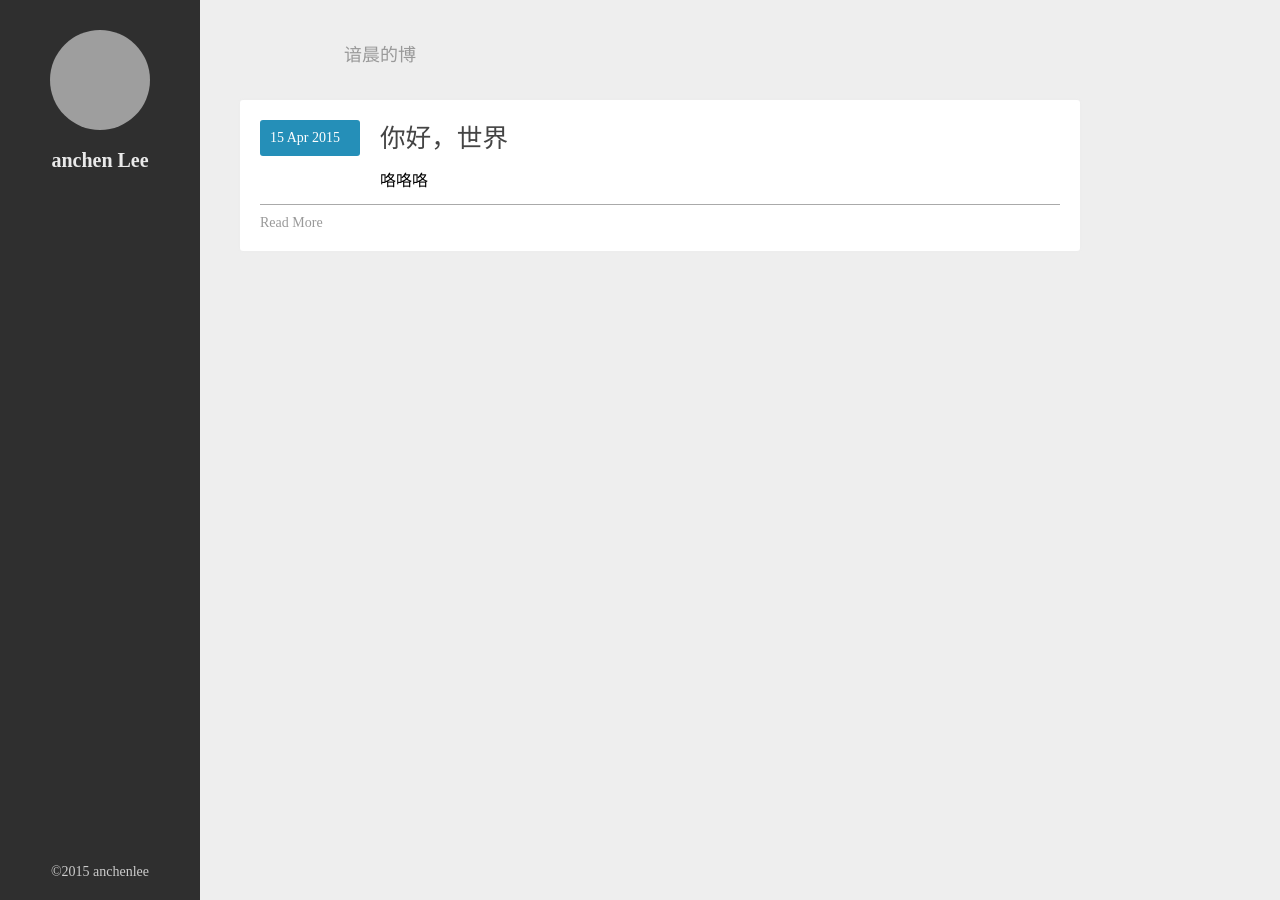
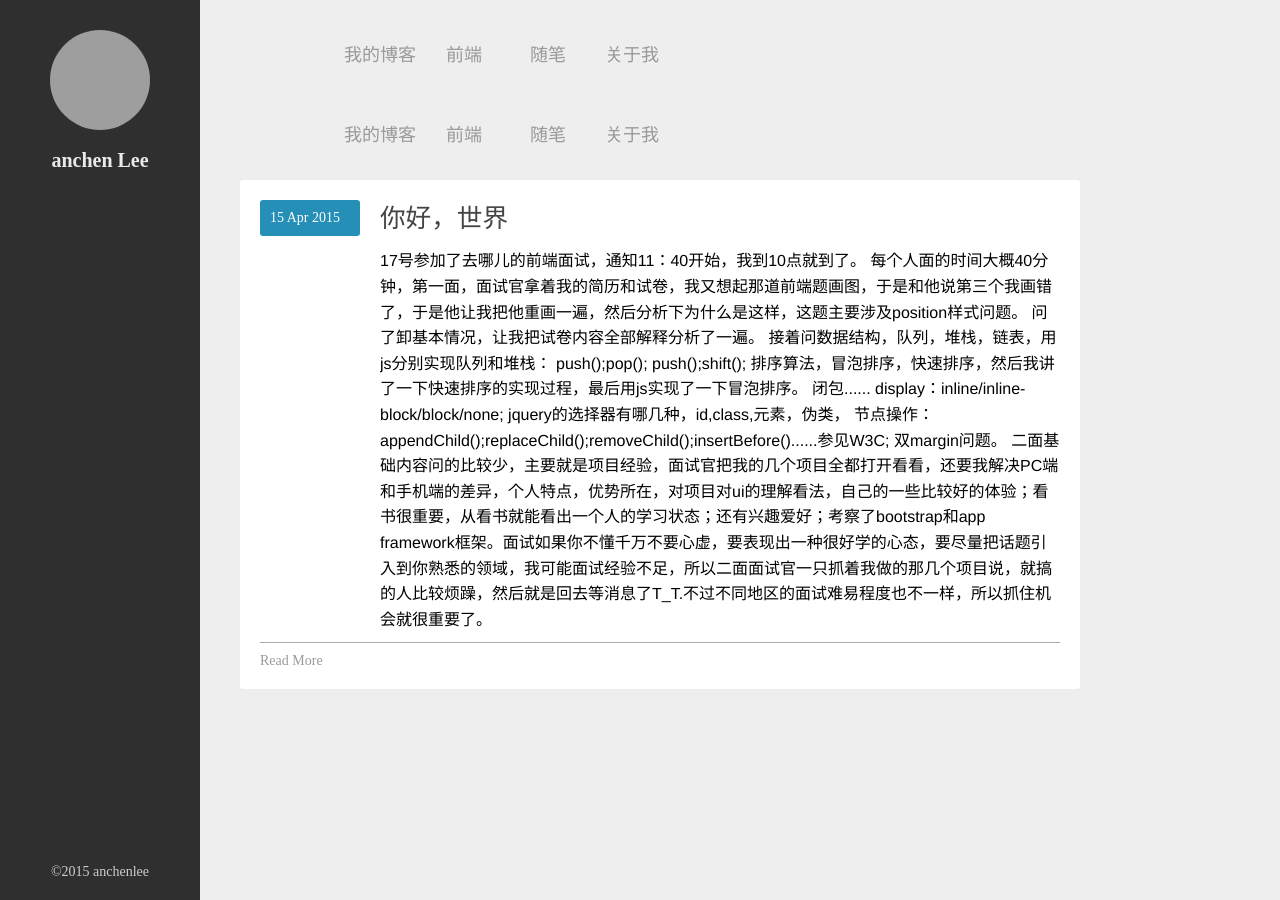
Before and after one commit to anchenlee/blog, a Jekyll site: the page built from index.html, in a window 1280 px wide. Built offline with Jekyll 4.4.1, drawn with Linux system fonts in a browser that asks for light colours; Markdown is read by kramdown in place of the engine named in the settings; grey boxes are pictures that could not be loaded.

Commit message:
inner pages

```diff
--- a/_layouts/default.html
+++ b/_layouts/default.html
@@ -3,8 +3,27 @@
 <head>
 	<meta charset="UTF-8">
 	<title>{{ page.title }}</title>
+	<link rel="stylesheet" href="./css/base.css">
+	<link rel="stylesheet" href="./css/style.css">
 </head>
 <body>
-	{{ content }}
+	<div class="row-fluid">
+		<div id="" class="fixed-left">
+			<img class="lf-avatar" src="http://p3.music.126.net/voXXrYMGjBbi_O1nbs5rcw==/1902155116171228.jpg?param=200y200" alt="">
+			<h5 class="lf-username">anchen Lee</h5>
+			<div class="lf-copy">&copy;2015 anchenlee</div>
+		</div>
+		<div id="" class="main">
+			<ul class="hdr-banner block p-re">
+				<li><a href="">我的博客</a></li>
+				<li><a href="">前端</a></li>
+				<li><a href="">随笔</a></li>
+				<li><a href="aboutme.html">关于我</a></li>
+			</ul>
+
+		</div>
+		<div class="blog-content">{{ content }}</div>
+	</div>
+
 </body>
 </html>
--- a/_posts/2015-04-15-hello-world.html
+++ b/_posts/2015-04-15-hello-world.html
@@ -2,4 +2,19 @@
 layout: default
 title: 你好，世界
 ---
-<p>咯咯咯</p>
+<p>17号参加了去哪儿的前端面试，通知11：40开始，我到10点就到了。
+每个人面的时间大概40分钟，第一面，面试官拿着我的简历和试卷，我又想起那道前端题画图，于是和他说第三个我画错了，于是他让我把他重画一遍，然后分析下为什么是这样，这题主要涉及position样式问题。
+问了卸基本情况，让我把试卷内容全部解释分析了一遍。
+接着问数据结构，队列，堆栈，链表，用js分别实现队列和堆栈：
+push();pop();
+push();shift();
+排序算法，冒泡排序，快速排序，然后我讲了一下快速排序的实现过程，最后用js实现了一下冒泡排序。
+闭包......
+display：inline/inline-block/block/none;
+jquery的选择器有哪几种，id,class,元素，伪类，
+节点操作：appendChild();replaceChild();removeChild();insertBefore()......参见W3C;
+双margin问题。
+
+
+二面基础内容问的比较少，主要就是项目经验，面试官把我的几个项目全都打开看看，还要我解决PC端和手机端的差异，个人特点，优势所在，对项目对ui的理解看法，自己的一些比较好的体验；看书很重要，从看书就能看出一个人的学习状态；还有兴趣爱好；考察了bootstrap和app framework框架。面试如果你不懂千万不要心虚，要表现出一种很好学的心态，要尽量把话题引入到你熟悉的领域，我可能面试经验不足，所以二面面试官一只抓着我做的那几个项目说，就搞的人比较烦躁，然后就是回去等消息了T_T.不过不同地区的面试难易程度也不一样，所以抓住机会就很重要了。
+</p>
--- a/index.html
+++ b/index.html
@@ -14,7 +14,7 @@ title: 谙晨的博客 - Home
 		</div>
 		<div id="" class="main">
 			<ul class="hdr-banner block p-re">
-				<li><a href="">{{ page.title }}</a></li>
+				<li><a href="">我的博客</a></li>
 				<li><a href="">前端</a></li>
 				<li><a href="">随笔</a></li>
 				<li><a href="aboutme.html">关于我</a></li>
```
